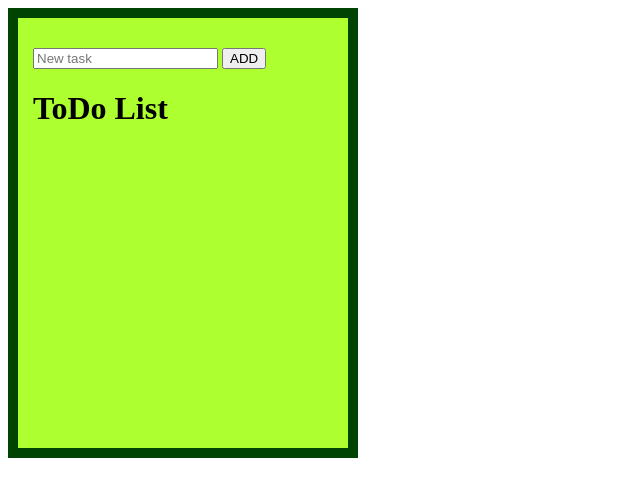
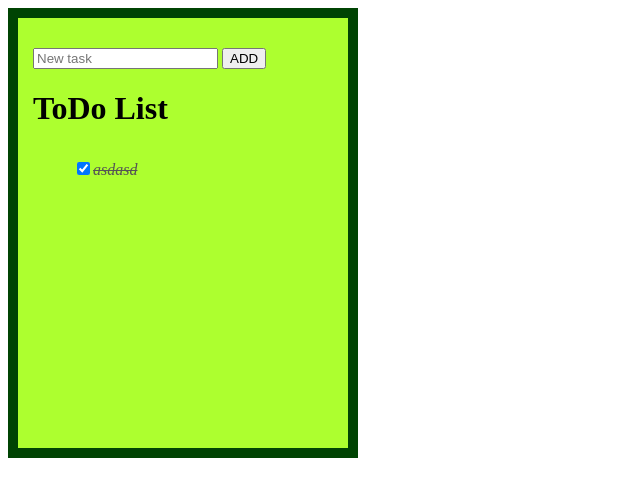
Before and after one commit to garridorafa/vanilla-todo-list, a plain HTML site: page ToDoList.html in a window 1280 px wide. Shown: the full height of the page, 0-640 px from the left. Drawn offline with Linux system fonts and the light colour scheme.

Commit message:
Add checkBox action

```diff
--- a/ToDoList.html
+++ b/ToDoList.html
@@ -5,13 +5,15 @@
     <meta name="viewport" content="width=device-width, initial-scale=1.0">
     <title>ToDo List JS</title>
     <script>
-        var tasks = [];
+        var tasks = [{ title: 'asdasd', checked: true }];
 
         function newTask() {
             var input = document.getElementById('input');
-            tasks.push(input.value);
+            if (input.value.trim().length > 0) {
+                tasks.push({ title: input.value, checked: false });
+                printTaskList();
+            }
             input.value = '';
-            printTaskList();
         }
 
         function printTaskList() {
@@ -19,9 +21,27 @@
             var html = "";
 
             for (var i = 0; i < tasks.length; i++) {
-                html = html + '<li class="task"><input type="checkbox" name="" id="">' + tasks[i] + '</li>';
+                var liClass = tasks[i].checked === true ? 'task checked' : 'task';
+                html = html + '<li class="' + liClass + '">' + printCheckbox(i) + tasks[i].title + '</li>';
             }
             taskList.innerHTML = html;
+        }
+
+        function printCheckbox(i) {
+            var checked = tasks[i].checked == true ? 'checked' : ''
+            return '<input type="checkbox" onchange="checkTask(' + i + ')" ' + checked + ' >'
+        }
+
+        function checkTask(i) {
+            if (tasks[i].checked === true) {
+                tasks[i].checked = false
+            } else {
+                tasks[i].checked = true
+            }
+
+            //tasks[i].checked = tasks[i].checked === true ? false : true
+            //tasks[i].checked = !tasks[i].checked
+            printTaskList();
         }
     </script>
     <style type="text/css">
@@ -31,7 +51,7 @@
     div.app{
         background-color:greenyellow;
         width: 300px;
-        height: 400px;
+        min-height: 400px;
         padding: 15px;
         border-style: solid;
         border-width: 10px;
@@ -40,9 +60,14 @@
     li{
         list-style-type: none;
     }
+    li.checked {
+        text-decoration: line-through;
+        color: #555;
+        font-style: italic;
+    }
     </style>
 </head>
-<body>
+<body onload="printTaskList()">
     <div class = "app">
         <input type="text" id="input" placeholder="New task" >
         <input type="button" onclick="newTask()" value="ADD">
```
